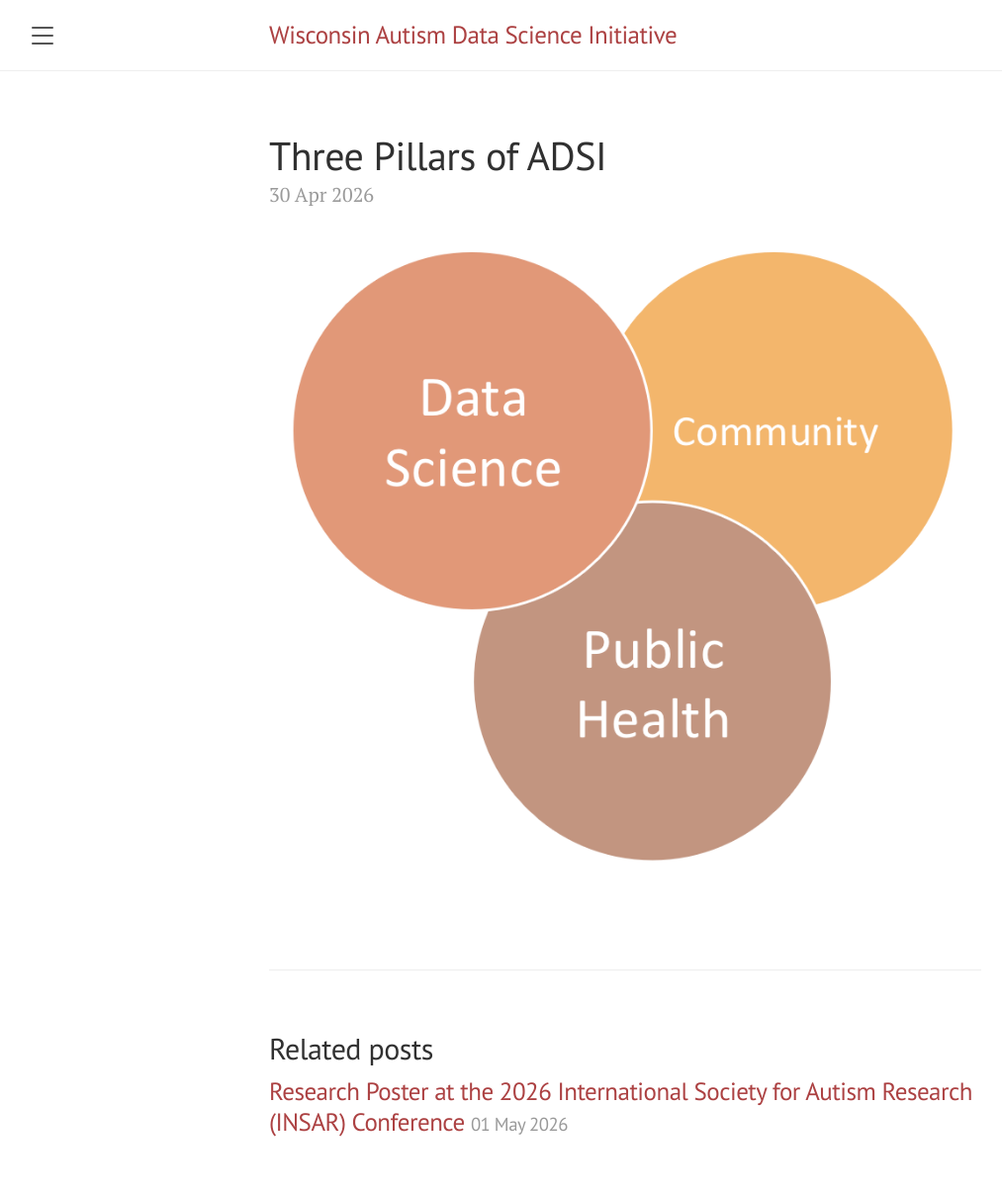
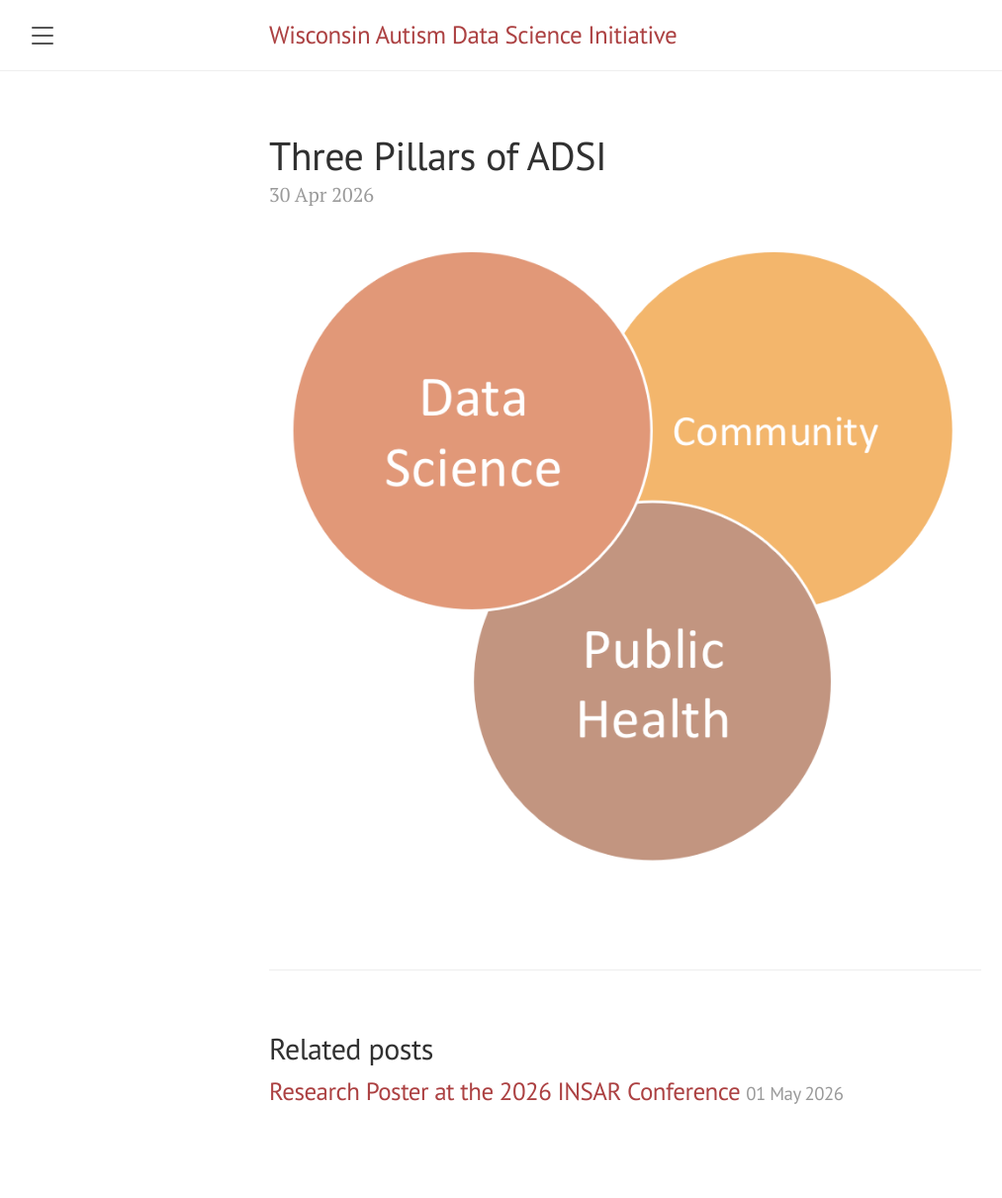
Before and after one commit to cochran4/wadsi, a Jekyll site: the page built from docs/_posts/2026-04-30-Venn-Diagram.md, in a window 1280 px wide. Shown: the whole page at 99% size, without its empty margins (8-1021 px from the left). Built offline with Jekyll 4.4.1, drawn with Linux system fonts in a browser that asks for light colours; after the commit the page ends 1179 px from its top, so only the background shows below that.

Commit message:
Update 2026-05-01-Poster-INSAR.md

```diff
--- a/docs/_posts/2026-05-01-Poster-INSAR.md
+++ b/docs/_posts/2026-05-01-Poster-INSAR.md
@@ -1,6 +1,6 @@
 ---
 layout: post
-title: Research Poster at the 2026 International Society for Autism Research (INSAR) Conference
+title: Research Poster at the 2026 INSAR Conference
 ---
-We presented a research poster at the International Society for Autism Research (INSAR) Conference (Prague, Czech Republic). This poster applies a new analytic approach to better understand how multiple prenatal, birth, and early-life factors may relate to autism. Rather than examining one factor at a time, the study evaluates many factors together and compares their relative contribution. The goal is to improve our understanding of the complex combination of experiences that may be associated with autism and to inform future research on autism characteristics and support needs.
+We presented a research poster at the 2026 International Society for Autism Research (INSAR) Conference (Prague, Czech Republic). This poster applies a new analytic approach to better understand how multiple prenatal, birth, and early-life factors may relate to autism. Rather than examining one factor at a time, the study evaluates many factors together and compares their relative contribution. The goal is to improve our understanding of the complex combination of experiences that may be associated with autism and to inform future research on autism characteristics and support needs.
 ![An image of the research poster presented at the 2026 INSAR conference]({{ "/images/2026INSAR.png" | relative_url }} “INSAR research poster”)
```
